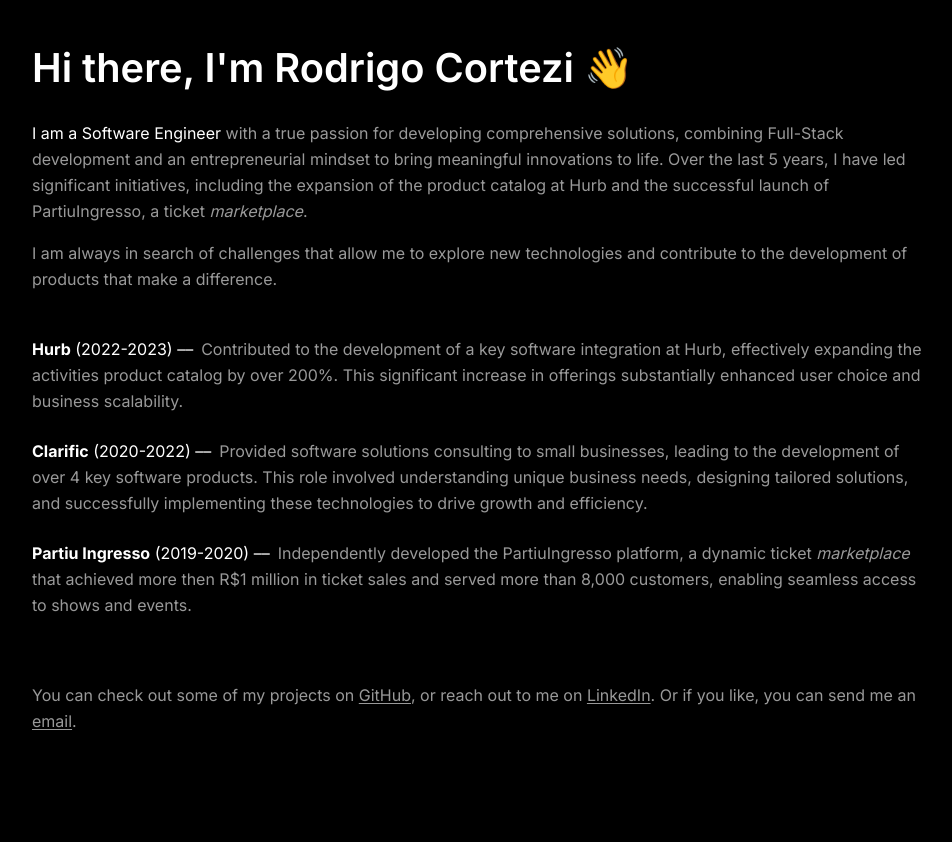
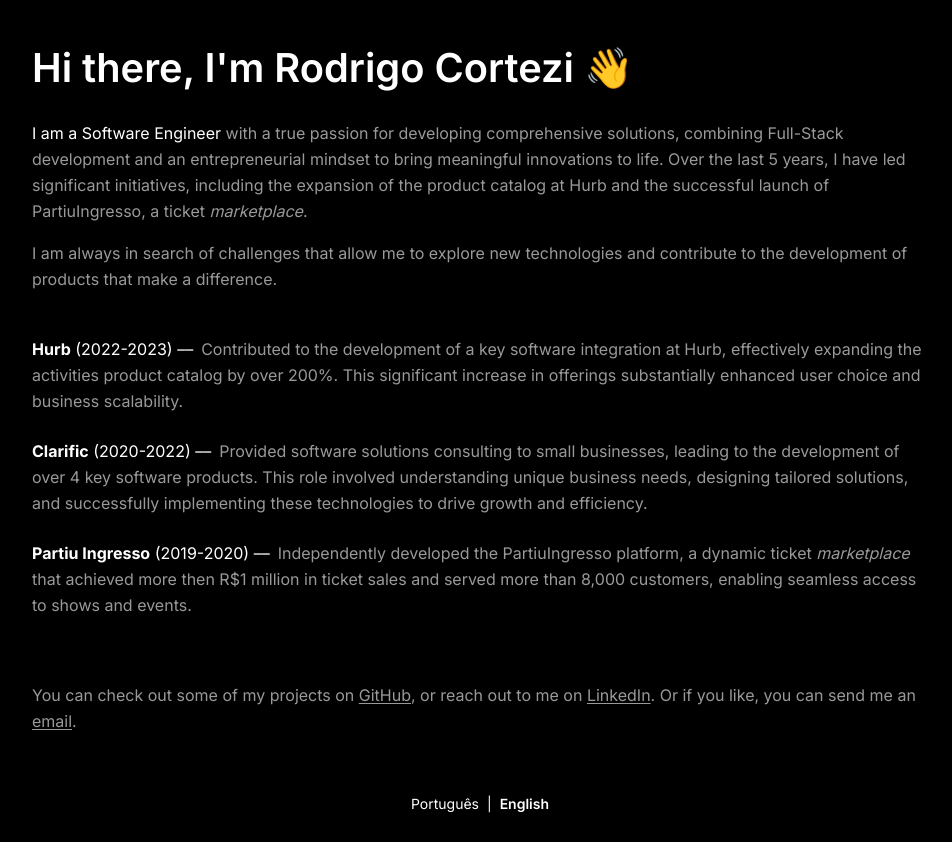
Before and after one commit to rodrigovcortezi/rodrigocortezi.com, a Next.js app: page /en in a window 1280 px wide. Shown: the whole page, without its empty margins (160-1112 px from the left). Before the commit the page ends 800 px from the top, so only its background shows below. Built offline with nearby package versions, Linux system fonts and the light colour scheme.

Commit message:
feat(i18n): locale links

```diff
--- a/src/app/[locale]/layout.tsx
+++ b/src/app/[locale]/layout.tsx
@@ -3,6 +3,7 @@
 import './globals.css'
 import { locales } from '@/i18n'
 import { unstable_setRequestLocale } from 'next-intl/server'
+import { Footer } from '@/components/Footer'
 
 const inter = Inter({ subsets: ['latin'] })
 
@@ -24,9 +25,17 @@
   params: { locale: string }
 }>) {
   unstable_setRequestLocale(locale)
+
   return (
-    <html lang={locale}>
-      <body className={`text-gray ${inter.className}`}>{children}</body>
+    <html lang={locale} className="h-full">
+      <body className={`text-gray ${inter.className} h-full`}>
+        <div className="px-[5vw] h-full">
+          <div className="flex flex-col max-w-4xl mx-auto h-full">
+            <div className="grow">{children}</div>
+            <Footer />
+          </div>
+        </div>
+      </body>
     </html>
   )
 }
--- a/src/app/[locale]/page.tsx
+++ b/src/app/[locale]/page.tsx
@@ -1,24 +1,81 @@
 import { useTranslations } from 'next-intl'
 import { unstable_setRequestLocale } from 'next-intl/server'
 
-interface ExperienceParagraphProps {
-  companyName: string
+interface About {
+  greeting: React.ReactNode
+  paragraph1: React.ReactNode
+  paragraph2: React.ReactNode
+}
+
+const AboutSection = ({
+  about: { greeting, paragraph1, paragraph2 },
+}: {
+  about: About
+}) => {
+  return (
+    <section>
+      <h1 className="text-3xl md:text-4xl text-white font-semibold leading-tight md:leading-none">
+        {greeting}
+      </h1>
+      <p className="pt-8 leading-relaxed">{paragraph1}</p>
+      <p className="pt-4 leading-relaxed">{paragraph2}</p>
+    </section>
+  )
+}
+
+interface Experience {
+  company: string
   period: [string, string]
+  description: React.ReactNode
+}
+
+type ExperienceParagraphProps = Omit<Experience, 'description'> & {
   children: React.ReactNode
 }
 
 const ExperienceParagraph = ({
-  companyName,
+  company,
   period,
   children,
 }: ExperienceParagraphProps) => {
   return (
     <>
       <h2 className="inline text-white">
-        <b>{companyName}</b> ({period[0]}-{period[1]}) ––&ensp;
+        <b>{company}</b> ({period[0]}-{period[1]}) ––&ensp;
       </h2>
       <p className="inline">{children}</p>
     </>
+  )
+}
+
+const ExperiencesSection = ({ experiences }: { experiences: Experience[] }) => {
+  return (
+    <section>
+      <ul className="space-y-6 leading-relaxed">
+        {experiences.map((experience) => (
+          <li key={experience.company}>
+            <ExperienceParagraph
+              company={experience.company}
+              period={experience.period}
+            >
+              {experience.description}
+            </ExperienceParagraph>
+          </li>
+        ))}
+      </ul>
+    </section>
+  )
+}
+
+interface Contact {
+  description: React.ReactNode
+}
+
+const ContactSection = ({ contact: { description } }: { contact: Contact }) => {
+  return (
+    <section>
+      <p className="leading-relaxed">{description}</p>
+    </section>
   )
 }
 
@@ -27,84 +84,53 @@
 }: Readonly<{ params: { locale: string } }>) {
   unstable_setRequestLocale(locale)
   const t = useTranslations('Index')
-  return (
-    <>
-      <main className="px-[5vw]">
-        <div className="max-w-4xl mx-auto">
-          <section className="pt-8 md:pt-[6vh] 2xl:pt-36">
-            <h1 className="text-3xl md:text-4xl text-white font-semibold leading-tight md:leading-none">
-              {t.rich('title', {
-                name: (chunks) => (
-                  <span className="whitespace-nowrap">{chunks}</span>
-                ),
-              })}
-            </h1>
-            <p className="pt-8 leading-relaxed">
-              {t.rich('about.paragraph1', {
-                greeting: (chunks) => (
-                  <span className="text-white">{chunks}</span>
-                ),
+
+  const about: About = {
+    greeting: t.rich('title', {
+      name: (chunks) => <span className="whitespace-nowrap">{chunks}</span>,
+    }),
+    paragraph1: t.rich('about.paragraph1', {
+      greeting: (chunks) => <span className="text-white">{chunks}</span>,
       i: (chunks) => <i>{chunks}</i>,
-              })}
-            </p>
-            <p className="pt-4 leading-relaxed">{t('about.paragraph2')}</p>
-          </section>
-          <section className="pt-11">
-            <ul className="space-y-6 leading-relaxed">
-              <li>
-                <ExperienceParagraph
-                  companyName={t('experiences.hurb.company')}
-                  period={[
-                    t('experiences.hurb.period.start'),
-                    t('experiences.hurb.period.end'),
-                  ]}
-                >
-                  {t('experiences.hurb.description')}
-                </ExperienceParagraph>
-              </li>
-              <li>
-                <ExperienceParagraph
-                  companyName={t('experiences.clarific.company')}
-                  period={[
-                    t('experiences.clarific.period.start'),
-                    t('experiences.clarific.period.end'),
-                  ]}
-                >
-                  {t('experiences.clarific.description')}
-                </ExperienceParagraph>
-              </li>
-              <li>
-                <ExperienceParagraph
-                  companyName={t('experiences.partiuingresso.company')}
-                  period={[
-                    t('experiences.partiuingresso.period.start'),
-                    t('experiences.partiuingresso.period.end'),
-                  ]}
-                >
-                  {t.rich('experiences.partiuingresso.description', {
+    }),
+    paragraph2: t('about.paragraph2'),
+  }
+
+  const experienceKeys = ['hurb', 'clarific', 'partiuingresso']
+  const experiences: Experience[] = experienceKeys.map((key) => ({
+    company: t(`experiences.${key}.company`),
+    period: [
+      t(`experiences.${key}.period.start`),
+      t(`experiences.${key}.period.end`),
+    ],
+    description: t.rich(`experiences.${key}.description`, {
       i: (chunks) => <i>{chunks}</i>,
-                  })}
-                </ExperienceParagraph>
-              </li>
-            </ul>
-          </section>
-          <section className="pt-16 pb-8">
-            <p className="leading-relaxed">
-              {t.rich('contact', {
-                github: () => (
-                  <a href="https://github.com/rodrigovcortezi">GitHub</a>
-                ),
+    }),
+  }))
+
+  const contact: Contact = {
+    description: t.rich('contact', {
+      github: () => <a href="https://github.com/rodrigovcortezi">GitHub</a>,
       linkedin: () => (
         <a href="https://linkedin.com/in/rodrigo-cortezi">LinkedIn</a>
       ),
-                email: () => (
-                  <a href="mailto:rodrigovcortezi@gmail.com">email</a>
-                ),
-              })}
-            </p>
+      email: () => <a href="mailto:rodrigovcortezi@gmail.com">email</a>,
+    }),
+  }
+
+  return (
+    <main>
+      <div className="pt-8 md:pt-[6vh] 2xl:pt-36">
+        <section>
+          <AboutSection about={about} />
         </section>
       </div>
+      <div className="pt-11">
+        <ExperiencesSection experiences={experiences} />
+      </div>
+      <div className="pt-16 pb-8">
+        <ContactSection contact={contact} />
+      </div>
     </main>
-    </>
   )
 }
--- /dev/null
+++ b/src/components/Footer.tsx
@@ -0,0 +1,17 @@
+import { LocaleLink } from '@/components/LocaleLink'
+
+export const Footer = () => {
+  return (
+    <footer className="flex py-7 justify-center">
+      <div className="text-sm text-white space-x-2">
+        <LocaleLink href="/" locale="pt-BR">
+          Português
+        </LocaleLink>
+        <span>|</span>
+        <LocaleLink href="/" locale="en">
+          English
+        </LocaleLink>
+      </div>
+    </footer>
+  )
+}
--- /dev/null
+++ b/src/components/LocaleLink.tsx
@@ -0,0 +1,23 @@
+import { Link, locales } from '@/i18n'
+import { useLocale } from 'next-intl'
+
+interface LocaleLinkProps {
+  href: string
+  locale: (typeof locales)[number]
+  children: React.ReactNode
+}
+
+export const LocaleLink = ({ href, locale, children }: LocaleLinkProps) => {
+  const currentLocale = useLocale()
+  const isActive = locale === currentLocale
+
+  return (
+    <Link
+      className={`no-underline ${isActive ? 'font-semibold' : ''}`}
+      href={href}
+      locale={locale}
+    >
+      {children}
+    </Link>
+  )
+}
--- a/src/i18n.ts
+++ b/src/i18n.ts
@@ -1,8 +1,14 @@
 import { notFound } from 'next/navigation'
 import { getRequestConfig } from 'next-intl/server'
+import { createSharedPathnamesNavigation } from 'next-intl/navigation'
 
-// Can be imported from a shared config
-export const locales = ['en', 'pt-BR']
+export const locales = ['en', 'pt-BR'] as const
+export const localePrefix = 'as-needed'
+
+export const { Link } = createSharedPathnamesNavigation({
+  locales,
+  localePrefix,
+})
 
 export default getRequestConfig(async ({ locale }) => {
   // Validate that the incoming `locale` parameter is valid
--- a/src/middleware.ts
+++ b/src/middleware.ts
@@ -1,6 +1,6 @@
 import createMiddleware from 'next-intl/middleware'
 import type { NextRequest } from 'next/server'
-import { locales } from './i18n'
+import { locales, localePrefix } from './i18n'
 
 const COOKIE_LOCALE_NAME = 'NEXT_LOCALE'
 
@@ -8,7 +8,7 @@
   // use geolocation if available
   const country = request.headers.get('X-Vercel-IP-Country')
   const [, localePrefix, ...segments] = request.nextUrl.pathname.split('/')
-  const locale = locales.includes(localePrefix)
+  const locale = locales.includes(localePrefix as any)
     ? localePrefix
     : country === 'BR'
       ? 'pt-BR'
@@ -22,7 +22,7 @@
   const handleI18nRouting = createMiddleware({
     locales: ['en', 'pt-BR'],
     defaultLocale: 'pt-BR',
-    localePrefix: 'as-needed',
+    localePrefix,
   })
 
   const isLocaleCookieSet = Boolean(request.cookies.get(COOKIE_LOCALE_NAME))
```
Lines whose indentation alone changed are shown as unchanged.
